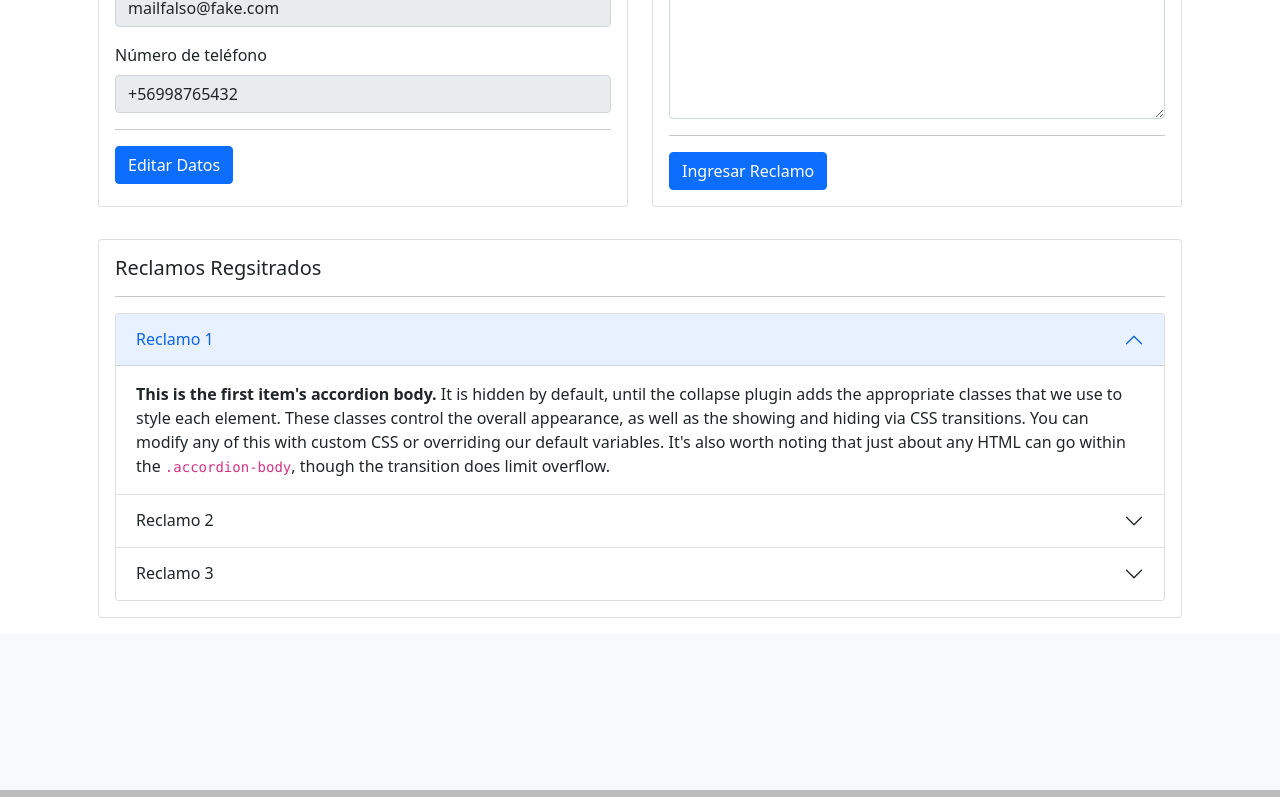
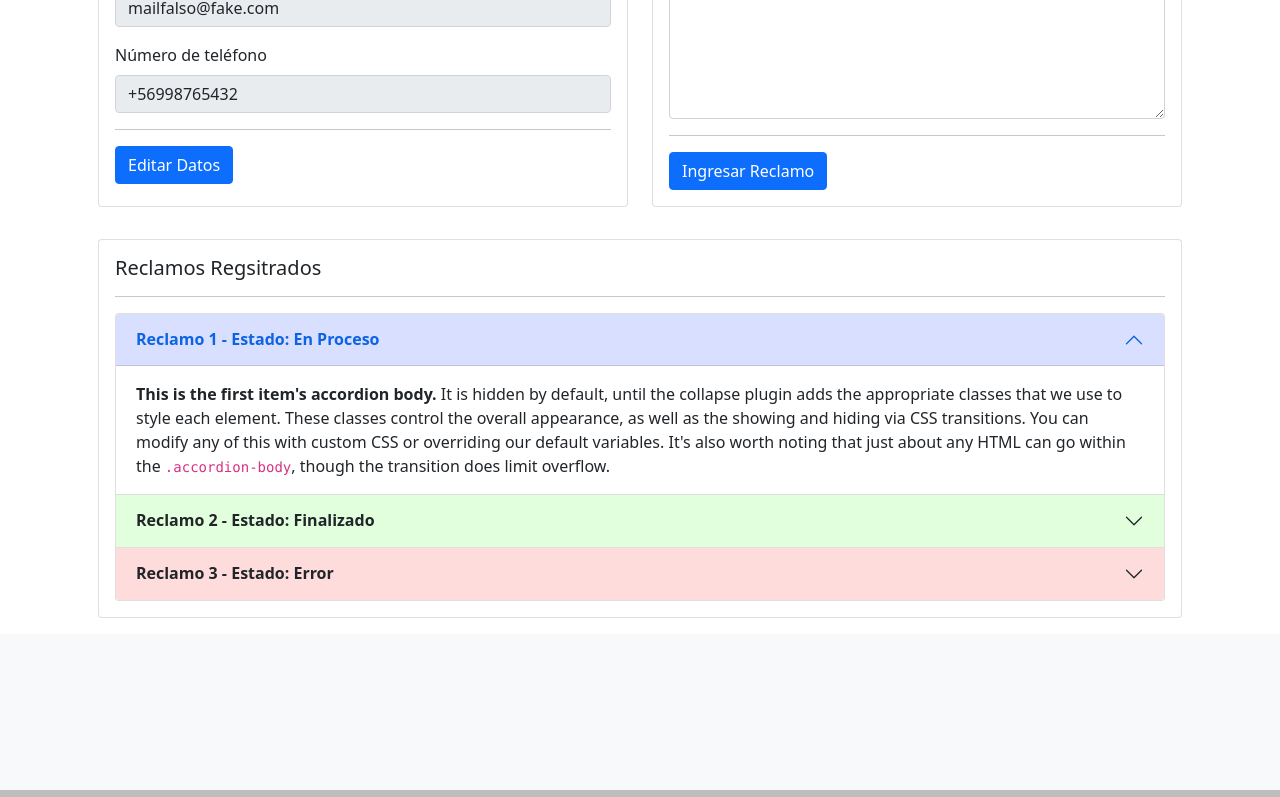
Before and after one commit to melipass/umayor-web-reclamos, an Angular app in the folder appreclamos/: page /user-home in a window 1280 px wide. Shown: the part 467-1264 px from the top of the page. Built offline with nearby package versions, Linux system fonts and the light colour scheme.

Commit message:
Estados user

```diff
--- a/appreclamos/src/app/views/home-user/home-user.component.css
+++ b/appreclamos/src/app/views/home-user/home-user.component.css
@@ -0,0 +1,12 @@
+/*verde para finalizado, azul para pendiente, rojo error*/
+#colapsOne{
+  background-color: #d8dfff;
+}
+
+#colapsTwo{
+  background-color: #e1ffdc;
+}
+
+#colapsThree{
+  background-color: #ffdcdc;
+}
--- a/appreclamos/src/app/views/home-user/home-user.component.html
+++ b/appreclamos/src/app/views/home-user/home-user.component.html
@@ -59,8 +59,8 @@
                     <div class="accordion" id="accordionExample">
                         <div class="accordion-item">
                           <h2 class="accordion-header" id="headingOne">
-                            <button class="accordion-button" type="button" data-bs-toggle="collapse" data-bs-target="#collapseOne" aria-expanded="true" aria-controls="collapseOne">
-                              Reclamo 1
+                            <button id = "colapsOne"class="accordion-button" type="button" data-bs-toggle="collapse" data-bs-target="#collapseOne" aria-expanded="true" aria-controls="collapseOne">
+                              <b>Reclamo 1 - Estado: En Proceso</b>
                             </button>
                           </h2>
                           <div id="collapseOne" class="accordion-collapse collapse show" aria-labelledby="headingOne" data-bs-parent="#accordionExample">
@@ -71,8 +71,8 @@
                         </div>
                         <div class="accordion-item">
                           <h2 class="accordion-header" id="headingTwo">
-                            <button class="accordion-button collapsed" type="button" data-bs-toggle="collapse" data-bs-target="#collapseTwo" aria-expanded="false" aria-controls="collapseTwo">
-                                Reclamo 2
+                            <button id = "colapsTwo" class="accordion-button collapsed" type="button" data-bs-toggle="collapse" data-bs-target="#collapseTwo" aria-expanded="false" aria-controls="collapseTwo">
+                                <b>Reclamo 2  - Estado: Finalizado</b>
                             </button>
                           </h2>
                           <div id="collapseTwo" class="accordion-collapse collapse" aria-labelledby="headingTwo" data-bs-parent="#accordionExample">
@@ -83,8 +83,8 @@
                         </div>
                         <div class="accordion-item">
                           <h2 class="accordion-header" id="headingThree">
-                            <button class="accordion-button collapsed" type="button" data-bs-toggle="collapse" data-bs-target="#collapseThree" aria-expanded="false" aria-controls="collapseThree">
-                                Reclamo 3
+                            <button id = "colapsThree" class="accordion-button collapsed" type="button" data-bs-toggle="collapse" data-bs-target="#collapseThree" aria-expanded="false" aria-controls="collapseThree">
+                                <b>Reclamo 3  - Estado: Error</b>
                             </button>
                           </h2>
                           <div id="collapseThree" class="accordion-collapse collapse" aria-labelledby="headingThree" data-bs-parent="#accordionExample">
```
